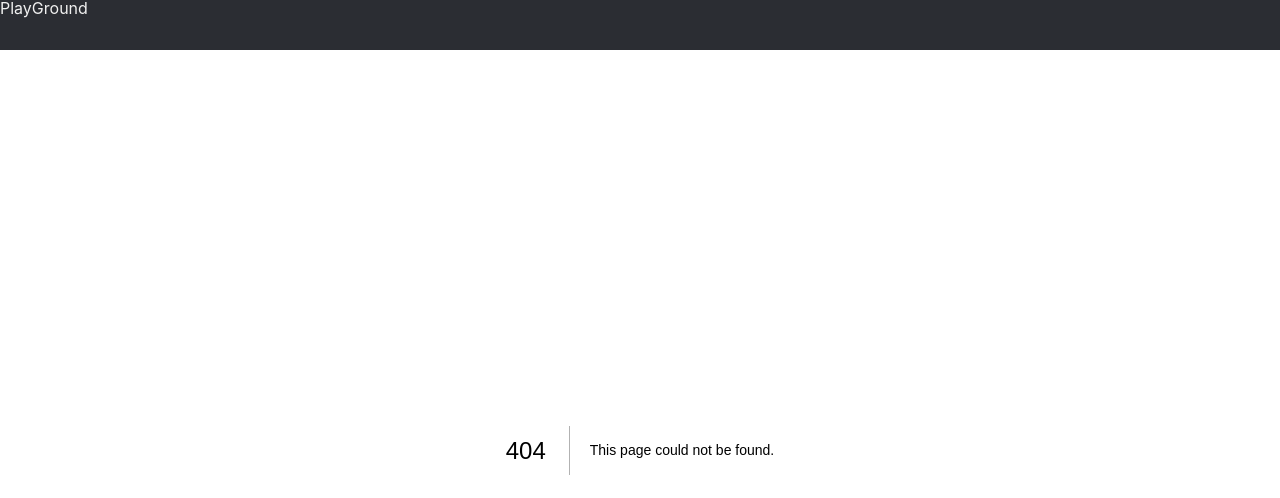
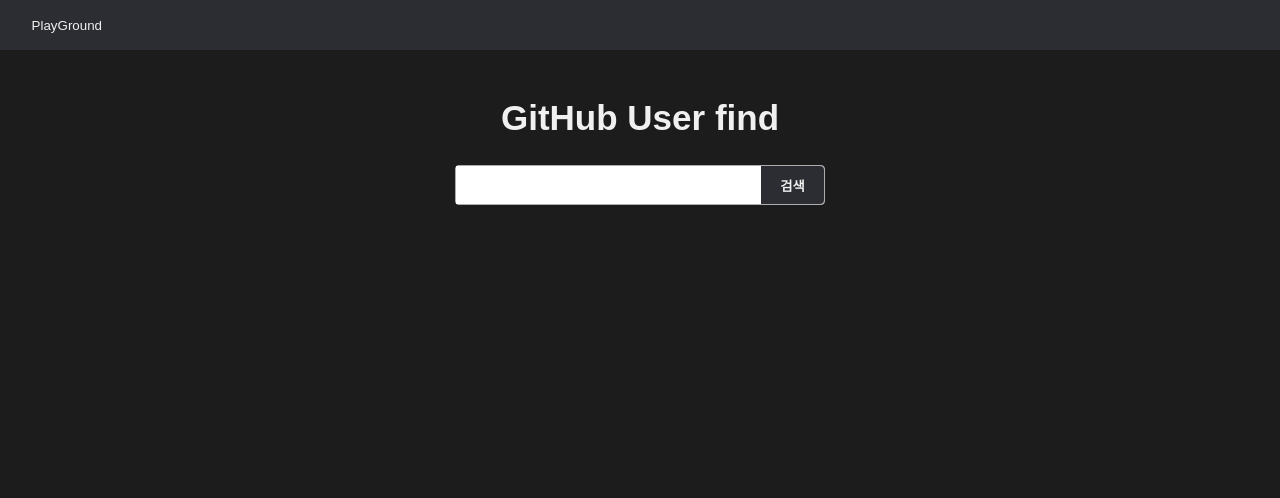
Before and after one commit to Bhanjo/next-playground, a Next.js app: page /search-user in a window 1280 px wide. Before the commit this address had no page. Shown: the top 498 px of the page. Built offline with nearby package versions, Linux system fonts and the light colour scheme.

Commit message:
feature: 깃허브 유저 검색 페이지 UI 구현

```diff
--- a/components/Header/index.tsx
+++ b/components/Header/index.tsx
@@ -1,11 +1,15 @@
+import Router from 'next/router';
 import styled, { ThemeProvider } from 'styled-components';
 import { theme } from '../../styles/theme';
 
 const Header = () => {
+  const routeHome = () => {
+    Router.push('/');
+  };
   return (
     <ThemeProvider theme={theme}>
       <HeadWrapper>
-        <p>PlayGround</p>
+        <button onClick={routeHome}>PlayGround</button>
       </HeadWrapper>
     </ThemeProvider>
   );
@@ -13,9 +17,20 @@
 
 const HeadWrapper = styled.div`
   display: flex;
+  padding: 0 2%;
+  align-items: center;
   height: 50px;
   background-color: ${({ theme }) => theme.color.third.black};
-  color: ${({ theme }) => theme.color.primary.white};
+  button {
+    height: 30px;
+    background-color: transparent;
+    border-radius: 4px;
+    color: ${({ theme }) => theme.color.primary.white};
+    cursor: pointer;
+    :hover {
+      background-color: ${({ theme }) => theme.color.primary.black};
+    }
+  }
 `;
 
 export default Header;
--- a/components/Main.tsx
+++ b/components/Main.tsx
@@ -46,6 +46,7 @@
 
 const UserFindBtn = styled.button`
   transition: 0.3s ease-out;
+  background-color: transparent;
   border-radius: 6px;
   border: 1px solid ${({ theme }) => theme.color.second.white};
   font-size: 20px;
--- /dev/null
+++ b/pages/search-user/index.tsx
@@ -0,0 +1,78 @@
+import type { NextPage } from 'next';
+import React, { useState } from 'react';
+import styled, { ThemeProvider } from 'styled-components';
+import { theme } from '../../styles/theme';
+
+const SearchUser: NextPage = () => {
+  const [form, setForm] = useState({
+    userName: '',
+  });
+
+  const onChange = (e: React.ChangeEvent<HTMLInputElement>) => {
+    setForm({
+      ...form,
+      [e.target.name]: e.target.value,
+    });
+  };
+
+  const onSubmit = (form: { userName: string }) => {
+    if (!form.userName) alert('유저를 입력해주세요!');
+    console.log(form);
+  };
+
+  const handleSubmit = (e: React.ChangeEvent<HTMLFormElement>) => {
+    e.preventDefault();
+    onSubmit(form);
+    setForm({
+      userName: '',
+    });
+  };
+
+  return (
+    <ThemeProvider theme={theme}>
+      <Container>
+        <h1>GitHub User find</h1>
+        <SearchForm onSubmit={handleSubmit}>
+          <input name='userName' value={form.userName} onChange={onChange} />
+          <button type='submit'>검색</button>
+        </SearchForm>
+      </Container>
+    </ThemeProvider>
+  );
+};
+
+const Container = styled.div`
+  color: ${({ theme }) => theme.color.primary.white};
+  text-align: center;
+  padding: 50px 0;
+  h1 {
+    font-size: 35px;
+    font-weight: bold;
+  }
+`;
+
+const SearchForm = styled.form`
+  width: 370px;
+  height: 40px;
+  background-color: ${({ theme }) => theme.color.primary.white};
+  border-radius: 4px;
+  border: 1px solid ${({ theme }) => theme.color.second.white};
+  margin: 30px auto;
+  display: flex;
+  justify-content: space-between;
+  button {
+    width: 20%;
+    background-color: ${({ theme }) => theme.color.third.black};
+    border-radius: 0 4px 4px 0;
+    color: ${({ theme }) => theme.color.primary.white};
+    font-weight: bold;
+    cursor: pointer;
+    :hover {
+      background-color: ${({ theme }) => theme.color.second.black};
+    }
+  }
+  input {
+    width: 100%;
+  }
+`;
+export default SearchUser;
--- a/styles/GlobalStyle.ts
+++ b/styles/GlobalStyle.ts
@@ -15,7 +15,7 @@
     text-decoration: none;
   }
   input, button {
-    background-color: transparent;
+    /* background-color: transparent; */
     border: none;
     outline: none;
   }
```
